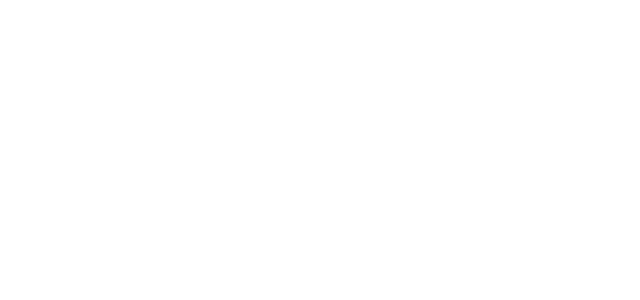
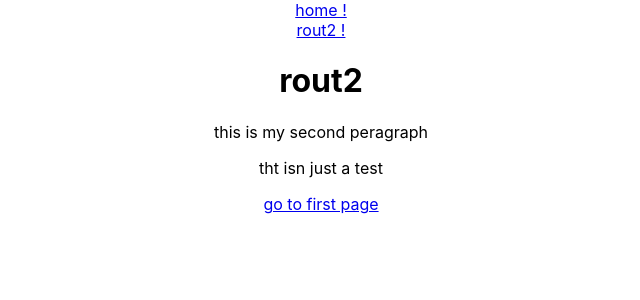
Before and after one commit to Guri1624/react_app, a React (Create React App) app: page /rout2 in a window 1280 px wide. Before the commit this address had no page. Shown: the top 300 px of the page, without its empty margins (319-959 px from the left). Built offline with nearby package versions, Linux system fonts and the light colour scheme.

Commit message:
linking in react with rout

```diff
--- a/src/App.js
+++ b/src/App.js
@@ -1,15 +1,18 @@
 import logo from './logo.svg';
 import './App.css';
-import { BrowserRouter, Routes, Route } from 'react-router-dom';
+import { BrowserRouter, Routes, Route, Link } from 'react-router-dom';
 import Home from './componenet/Home'
 import Rout2 from './componenet/Rout2'
 function App() {
   return (
     <div className='App'>
       <BrowserRouter>
+      <Link to="/home">home !</Link><br></br>
+     <Link to="/rout2">rout2 !</Link><br></br>
+
         <Routes>
-          <Route path="" element={<Home />} />
-          <Route path="" element={<Rout2/>}/>
+          <Route path="/home" element={<Home />} />
+          <Route path="/rout2" element={<Rout2/>} />
         </Routes>
       </BrowserRouter>
     </div>
--- a/src/componenet/Home.js
+++ b/src/componenet/Home.js
@@ -1,8 +1,11 @@
-
+import { Link } from "react-router-dom"
 function Home(){
     return(
     <>
             <h1>hello</h1>
+            <p>this is my first peragraph</p>
+            <p>tht isn just a test</p>
+            <Link to="/Rout2">go to second page</Link>
         </>
     )
 
--- a/src/componenet/Rout2.js
+++ b/src/componenet/Rout2.js
@@ -1,10 +1,14 @@
-
+import{ Link} from "react-router-dom"
 function Rout2(){
     return(
     <>
             <h1>rout2 </h1>
+
+            <p>this is my second peragraph</p>
+            <p>tht isn just a test</p>
+            <Link to="/Home">go to first page</Link>
         </>
     )
 
 }
-export default Rout2
+export default Rout2;
```
